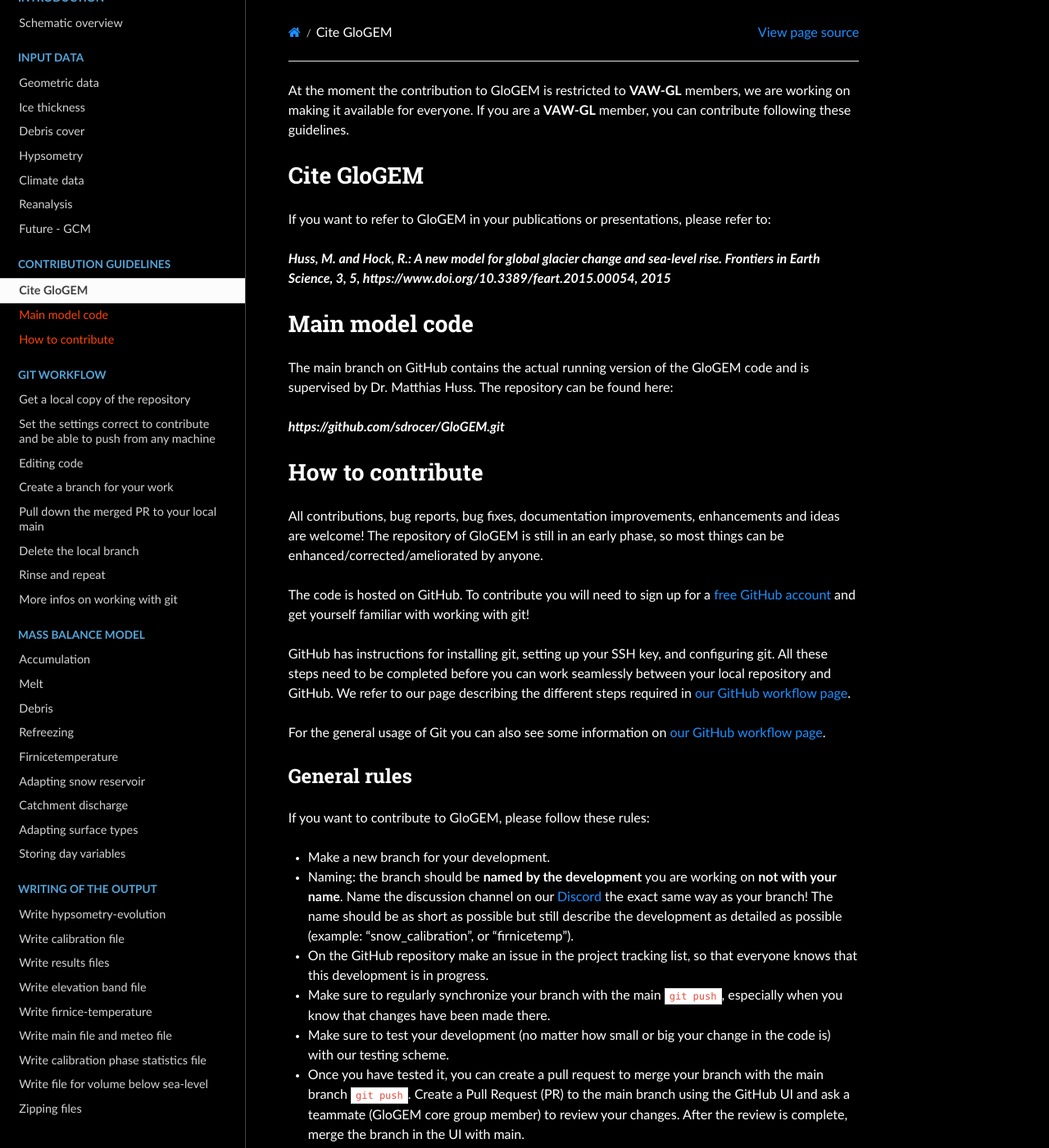
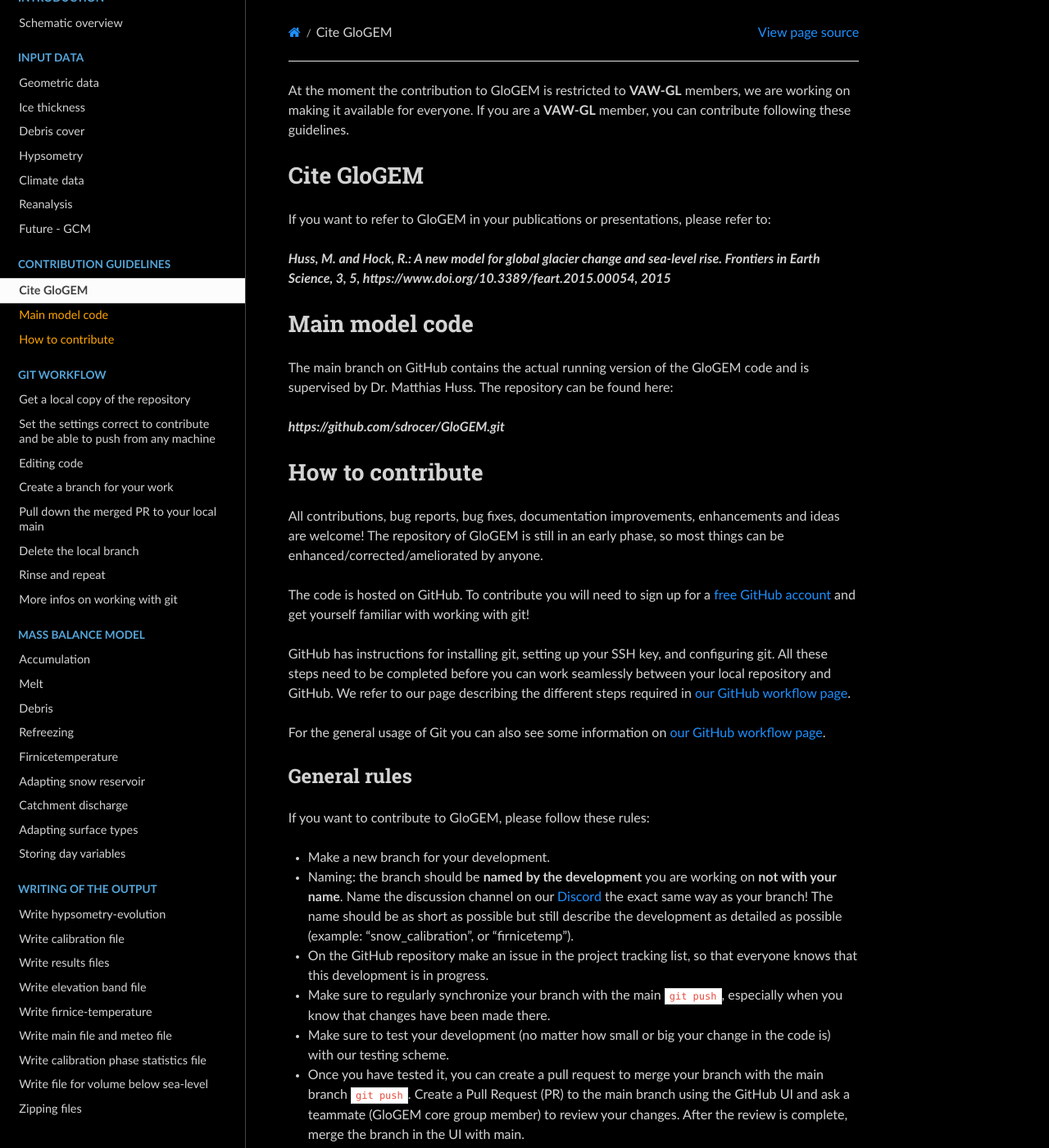
Before and after one commit to sdrocer/GloGEM-documentation, a Sphinx documentation site: the page built from docs/source/03.-Contribution-guidelines.md, in a window 1280 px wide and 1400 px high. Shown: the whole window at 82% size. Built offline with Sphinx 7.4.7 and the Read the Docs theme 3.1.0, drawn with Linux system fonts in a browser that asks for light colours; pages that are not in the unit, such as notebooks, are missing from menus.

Commit message:
More custom color settings as e.g. different background color for code blocks

```diff
--- a/docs/source/_static/custom.css
+++ b/docs/source/_static/custom.css
@@ -1,14 +1,14 @@
 body {
-    background-color: #333; /* Dark gray background for the body */
+    background-color: #444; /* Slightly brighter dark gray background for the body */
     color: white; /* White text color for the body */
 }
 
 a {
-    color: #1e90ff; /* Dodger blue color for links */
+    color: #d3d3d3; /* Dodger blue color for links */
 }
 
 a:hover {
-    color: #ff4500; /* Orange red color for hovered links */
+    color: orange; /* Orange color for hovered links */
 }
 
 .navbar, .wy-side-nav-search, .wy-nav-side, .wy-nav-content-wrap {
@@ -21,7 +21,7 @@
 
 .wy-nav-content {
     background-color: black; /* Black background for the main content area */
-    color: white; /* White text color for the main content area */
+    color: #d3d3d3; /* Light gray text color for the main content area */
 }
 
 .wy-nav-content a {
@@ -29,7 +29,7 @@
 }
 
 .wy-nav-content a:hover {
-    color: #ff4500; /* Orange red color for hovered links in the main content area */
+    color: orange; /* Orange color for hovered links in the main content area */
 }
 
 .wy-nav-side a {
@@ -37,9 +37,39 @@
 }
 
 .wy-nav-side a:hover {
-    color: #ff4500; /* Orange red color for hovered links in the side navigation */
+    color: orange; /* Orange color for hovered links in the side navigation */
 }
 
 .wy-nav-side .current a {
-    color: #ff4500; /* Orange red color for the current link in the side navigation */
+    color: orange; /* Orange color for the current link in the side navigation */
 }
+
+.logo {
+    max-width: 100%;
+    height: auto;
+    display: block;
+    margin: 0 auto;
+}
+
+/* Custom styles for code blocks and other elements */
+.highlight, .literal-block, .code, pre {
+    background-color: #555; /* Slightly brighter dark gray background for code blocks */
+    color: #d3d3d3; /* Light gray text color for code blocks */
+    border: 1px solid #666; /* Darker gray border for code blocks */
+}
+
+table {
+    background-color: #555; /* Slightly brighter dark gray background for tables */
+    color: #d3d3d3; /* Light gray text color for tables */
+    border: 1px solid #666; /* Darker gray border for tables */
+}
+
+th, td {
+    border: 1px solid #666; /* Darker gray border for table cells */
+}
+
+.admonition {
+    background-color: #555; /* Slightly brighter dark gray background for admonitions */
+    color: #d3d3d3; /* Light gray text color for admonitions */
+    border: 1px solid #666; /* Darker gray border for admonitions */
+}
```
